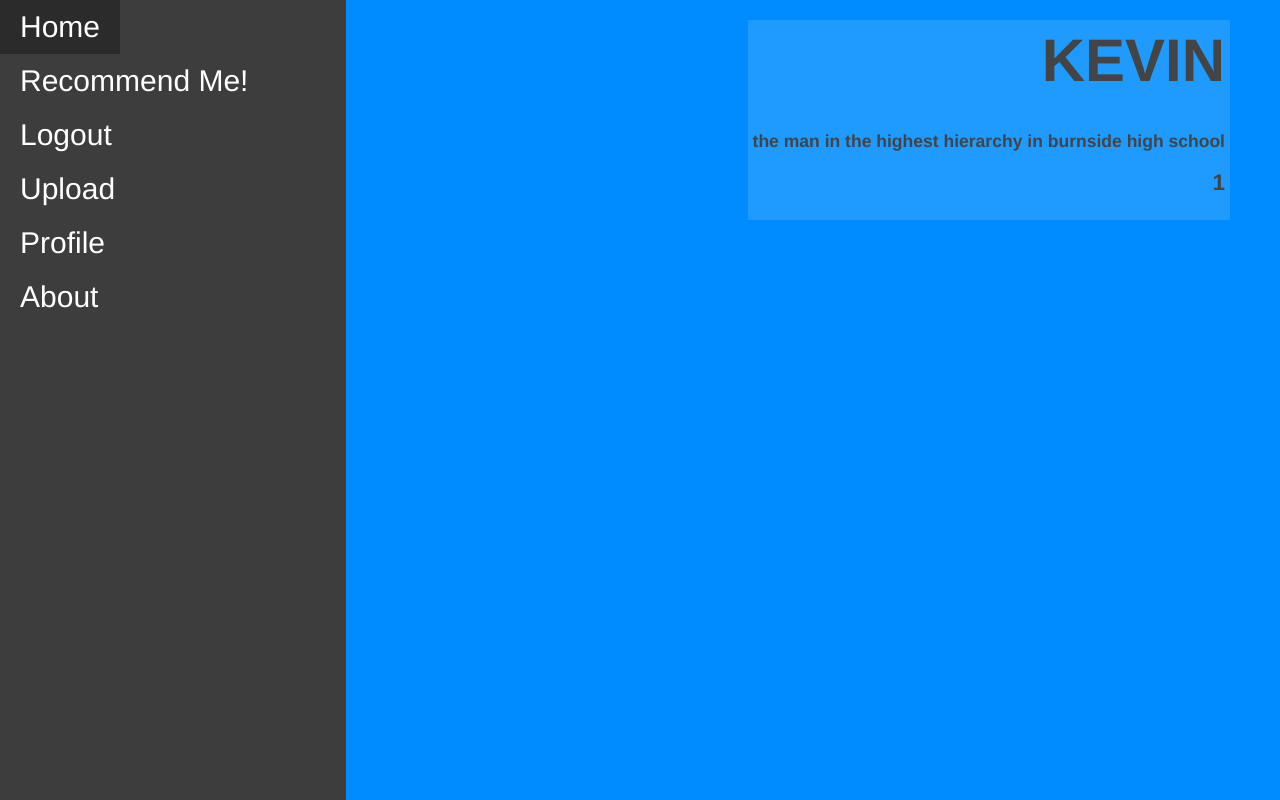
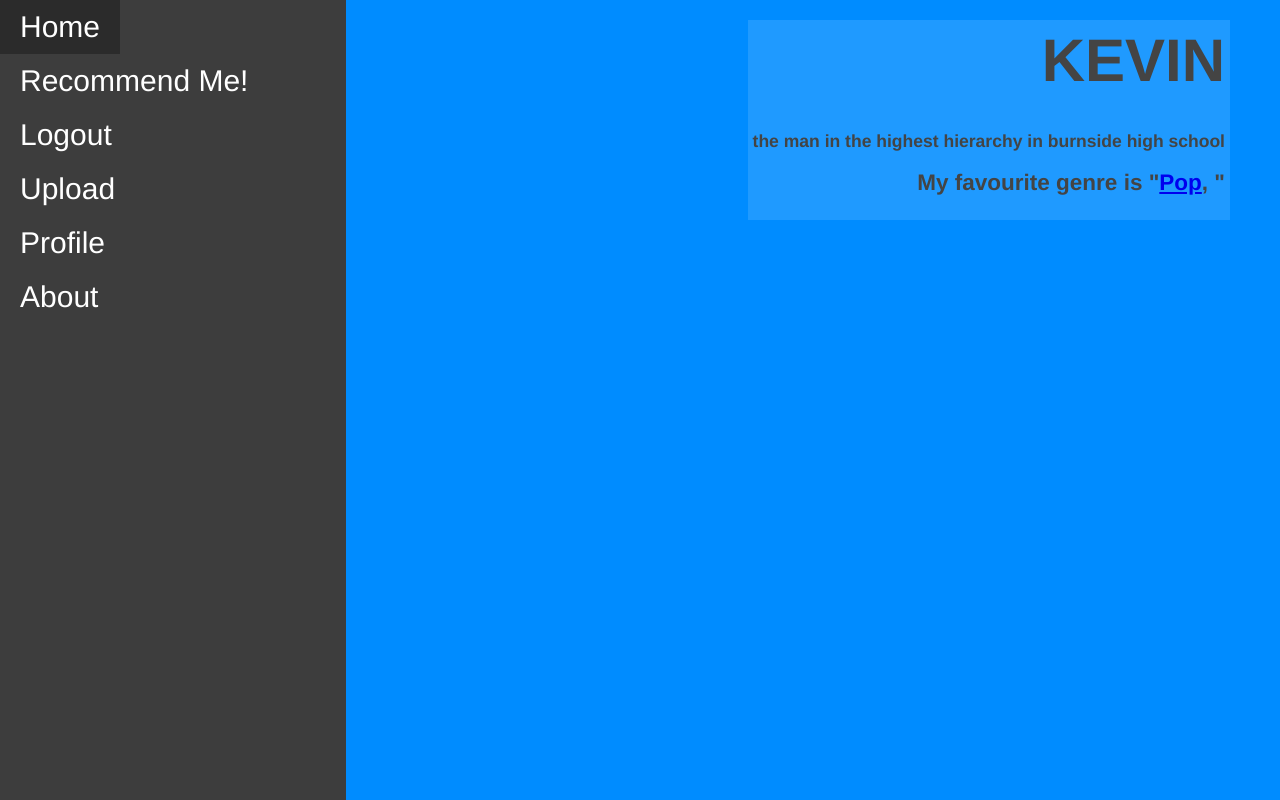
Before and after one commit to 17093/Main_project, a Flask app: page /profile/1 in a window 1280 px wide. Run offline with Flask 2, Linux system fonts and the light colour scheme; a user stored in the database is signed in; data comes from the database, SQL or seed files in the repository; both versions use the stored data as it was after the commit.

Commit message:
Fixing broken GIT problem, updating to latest version

```diff
--- a/app.py
+++ b/app.py
@@ -22,7 +22,7 @@ import models #importing model file
 
 @app.route('/', methods=["GET", "POST"])#homepage/landing page
 def home():
-    username = ""
+
     logged = False
     # if user is in the session, they will be greeted by the welcome text and change login button to logout
     if "user" in session:
@@ -43,11 +43,11 @@ def randomiser():
 
     return redirect(url_for("recommendation", id=id_song))
 
-@app.route('/recommendation/<int:id>', methods=["GET", "POST"])#selects random music then recommends to user
+@app.route('/recommendation/<int:id>', methods=["GET", "POST"])# selects random music then recommends to user
 def recommendation(id):
     logged= False
     # ADD VIEWCOUNT IF CAN
-    recommend = models.Recommendation.query.filter_by(id=id).first_or_404() #retrivees the randomly picked song/id
+    recommend = models.Recommendation.query.filter_by(id=id).first_or_404() # retrivees the randomly picked song/id
 
     # detecting the type of the song(spotify or youtube link)
     if recommend.songType == 1:
@@ -68,14 +68,15 @@ def profile(id):
     logged= False
     # if not logged in, rediredct to login
     if "user" in session:
-        #id = session.get("user_id")
         username = session["user"]
         logged = True
+
     # retrieves userinfo such as; bio and name
+        userinfo = models.User.query.filter_by(id=id).first_or_404()
+        genre_id = userinfo.favGenre
+        favGenre = models.Genre.query.filter_by(id=genre_id).first_or_404()
+        return render_template("profile.html", userinfo = userinfo, title="Profile", username = username, logged=logged, favGenre=favGenre, genre_id=genre_id, id=id)
 
-    # html comment<!-- Favourite Genres: {% for genre in userinfo.favGenre %}<a href="/genre/{{ genre.id }}">{{ genre }}</a>,&nbsp;{% endfor %} -->
-        userinfo = models.User.query.filter_by(id=id).first_or_404()
-        return render_template("profile.html", userinfo = userinfo, title="Profile", username = username, logged=logged)
     return redirect(url_for("login"))
 
 @app.route('/genre/<int:id>', methods=["GET","POST"])
@@ -85,6 +86,7 @@ def genre(id):
         #id = session.get("user_id") - disabled due to id variable overlapping
         username = session["user"]
         logged = True
+        # fetches all genretypes and translates them to genre.html
         genreinfo = models.Genre.query.filter_by(id=id).first_or_404()
         return render_template("genre.html", logged=logged, username = username, genreinfo=genreinfo)
 
@@ -118,23 +120,37 @@ def login():
 @app.route('/signup', methods=["GET", "POST"])
 def signup():
     error = None
+    # gathers all genre types
+    genre_list = models.Genre.query.all()
+    print (genre_list)
+
     if request.method == 'POST':
         username = request.form.get("username")
         password = request.form.get("password")
         bio = request.form.get("bio")
+        favGenre=request.form.get("genre_list")
+
+        # When posted, compares username to already existing usernames
+        check_name = models.User.query.filter_by(userName=(username)).first()
+
+        # parameters for valid credentials
         if len(username) <= 0 or len(username) > 20:
             error = "username invalid. Please enter username with lettercount higher than 0 and lower than 20"
         elif len(password) <= 0 or len(password) > 20:
             error = "password invalid. Please enter password with lettercount higher than 0 and lower than 20"
         elif len(bio) > 50:
             error = "Bio invalid. Please enter Bio with lettercount lower than 50"
+        elif check_name:
+            error = "username already exists, please enter a different username"
+            print (error)
         else:
-            user = models.User(userName=username, passWord = generate_password_hash(password), bio=bio)
+            # commits
+            user = models.User(userName=username, passWord = generate_password_hash(password), bio=bio, favGenre=favGenre)
             db.session.add(user)
             db.session.commit()
-        return render_template("signup.html", error = error)
-        # commit shit
-    return render_template("signup.html")
+        return render_template("signup.html", error = error, genre_list = genre_list)
+
+    return render_template("signup.html", genre_list=genre_list)
 
 # logging out of session
 @app.route('/logout')
@@ -142,11 +158,13 @@ def logout():
     session.pop("user", None)
     return redirect(url_for("home"))
 
-# error message for no url make
 @app.route('/upload', methods=["GET", "POST"])
 def upload():
     error= None
+    uploaded= None
     logged=False
+    genre_list = models.Genre.query.all()
+    # if user is in session, the website will gather the user's id
     if "user" in session:
         id = session.get("user_id")
         username = session["user"]
@@ -155,15 +173,32 @@ def upload():
             id_list = len(models.Recommendation.query.all())# gets how many songs there are in recommendation database
             # retrieves the form data from the upload url
 
+            #favGenre=request.form.get("genre_list")
+            # RecommendationUser
+            #re_u = models.RecommendationUser()
+            #re_u.rId = (id_list + 1)
+            #re_u.uId = session.get("user_id")
 
-            re_u = models.RecommendationUser
-            re_u.rId = (id_list + 1)
-            re_u.uId = session.get("user_id")
+            # RecommendationGenre
+            #re_g = models.RecommendationGenre()
+            #re_g.gId = request.form.get("genre_list")
+            #re_g.rId = (id_list + 1)
 
+            # Recommendation
             rec = models.Recommendation()
             rec.name = request.form.get("videotitle")
             rec.description = request.form.get("description")
             rec.songType = request.form.get("urltype")
+
+            #re_id = (id_list + 1)
+            re_user = models.User.query.get(session.get("user_id"))
+            re_genre = models.Genre.query.get(request.form.get("genre_list"))
+
+
+            rec.users.append(re_user)
+            rec.genres.append(re_genre)
+
+
             print(rec.name +" "+ rec.description +" "+ rec.songType)
             # https://stackoverflow.com/questions/31170220/python-split-url-into-its-components
             # https://stackoverflow.com/questions/449775/how-can-i-split-a-url-string-up-into-separate-parts-in-python/449782
@@ -176,7 +211,7 @@ def upload():
             else:
 
                 parsed = urllib.parse.urlparse(request.form.get("url"))
-                # print (parsed.path)
+                #print (parsed.path)
                 # youtube
                 if rec.songType == "1":
                     rec.songUrl = urllib.parse.parse_qs(parsed.query).get('v', [None])[0]
@@ -184,23 +219,22 @@ def upload():
                 if rec.songType == "2":
 
                     rec.songUrl = parsed.path[7:]
-                # print (rec.songUrl)
 
+                #print(rec.name +" "+ rec.songUrl+" "+ rec.description +" "+ rec.songType+" "+str(re_u.rId))
+                # return str(v)
 
-
-                # print(rec.name +" "+ rec.songUrl+" "+ rec.description +" "+ rec.songType+" "+str(re_u.rId))
-
-                # return str(v)
                 if rec.songUrl:
 
                     # adds and commits the information to the recommendation table
-                    db.session.add(rec)
-                    # db.session.add(re_u)
+                    db.session.add(db.session.merge(rec))
                     db.session.commit()
+                    uploaded = "Uploaded :D"
+
+
                 else:
                     error = "invalid URL"
-            return render_template("upload.html", error = error, logged=logged, id=id, username = username)
-        return render_template("upload.html", logged=logged, id=id, username = username)
+            return render_template("upload.html", uploaded=uploaded, error = error, logged=logged, id=id, username = username, genre_list=genre_list)
+        return render_template("upload.html", logged=logged, id=id, username = username, genre_list=genre_list)
     else:
         return redirect(url_for("login"))
 
@@ -209,9 +243,10 @@ def upload():
 def delete():
     return render_template("delete.html")
 
-
+# about page of the website
 @app.route('/about')
 def about():
+    # if user is in session, the website will gather the user's id
     if "user" in session:
         username = session["user"]
         logged = True
--- a/templates/genre.html
+++ b/templates/genre.html
@@ -2,9 +2,9 @@
 {% block content %}
 <body class = "testbg">
     <div class = "profile">
-        <h1 class="titletext">{{ genreinfo.genre }}</h1>
+        <h1 class="titletext">WHAT IS "{{ genreinfo.genre }}"?</h1>
         <br>
-        {{ genreinfo.genreDesc }}
+        {{ genreinfo.genre }} is a {{ genreinfo.genreDesc }}
 
     </div>
 </body>
--- a/templates/home.html
+++ b/templates/home.html
@@ -1,8 +1,8 @@
 {% extends 'layout.html' %}
 {% block content %}
 <body>
-    <div class="profile">
     {% if logged %}
+        <div class="profile">
         <h2 class="titlelarge">Welcome</h2>
         <h2 class="titlelarge">{{ username }}.</h2>
     {% endif %}
--- a/templates/login.html
+++ b/templates/login.html
@@ -13,6 +13,8 @@
                 <p class="error"><strong>Error:</strong> {{ error }}</p>
             {% endif %}
             <input type="submit" value="Submit">
+            <br>
+            <a href="/signup">Sign up here</a>
         </form>
     </div>
 </body>
--- a/templates/profile.html
+++ b/templates/profile.html
@@ -6,7 +6,7 @@
         <br>
         <h3>{{ userinfo.bio }}</h3>
 
-        <h2>{{ userinfo.favGenre }}</h2>
+        <h2>My favourite genre is "<a href="/genre/{{ genre_id }}">{{ favGenre }}</a>,&nbsp;"</h2>
 
     </div>
 </body>
```
Also changed, not shown: templates/signup.html (+10 -0 lines), templates/upload.html (+18 -2 lines), recommendation.db.
